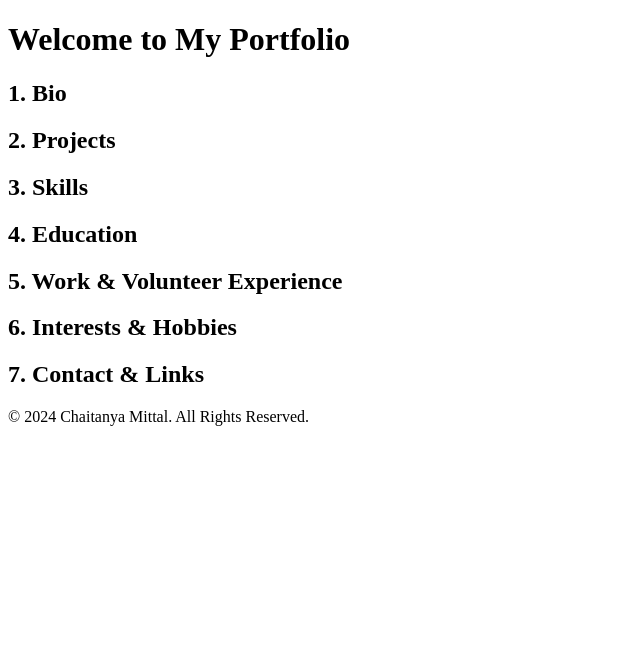
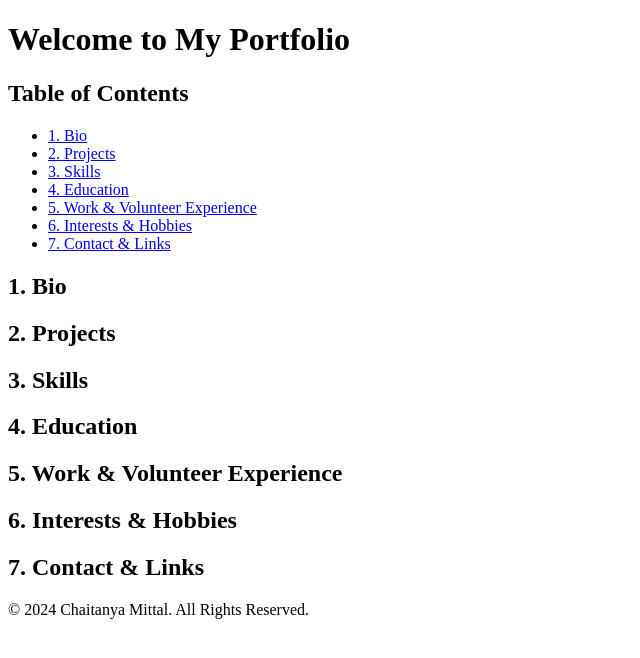
Before and after one commit to ChaitanyaMittal27/ChaitanyaMittal27.github.io, a plain HTML site: page index.html in a window 1280 px wide. Shown: the whole page, without its empty margins (0-640 px from the left). Drawn offline with Linux system fonts and the light colour scheme.

Commit message:
Update index.html
updated nav menu

```diff
--- a/index.html
+++ b/index.html
@@ -16,7 +16,16 @@
 
     <!-- Navigation / Table of Contents -->
     <nav>
-
+        <h2>Table of Contents</h2>
+        <ul>
+            <li><a href="#bio">1. Bio</a></li>
+            <li><a href="#projects">2. Projects</a></li>
+            <li><a href="#skills">3. Skills</a></li>
+            <li><a href="#education">4. Education</a></li>
+            <li><a href="#experience">5. Work & Volunteer Experience</a></li>
+            <li><a href="#interests">6. Interests & Hobbies</a></li>
+            <li><a href="#contact">7. Contact & Links</a></li>
+        </ul>
     </nav>
 
     <!-- Placeholder for Bio Section -->
```
